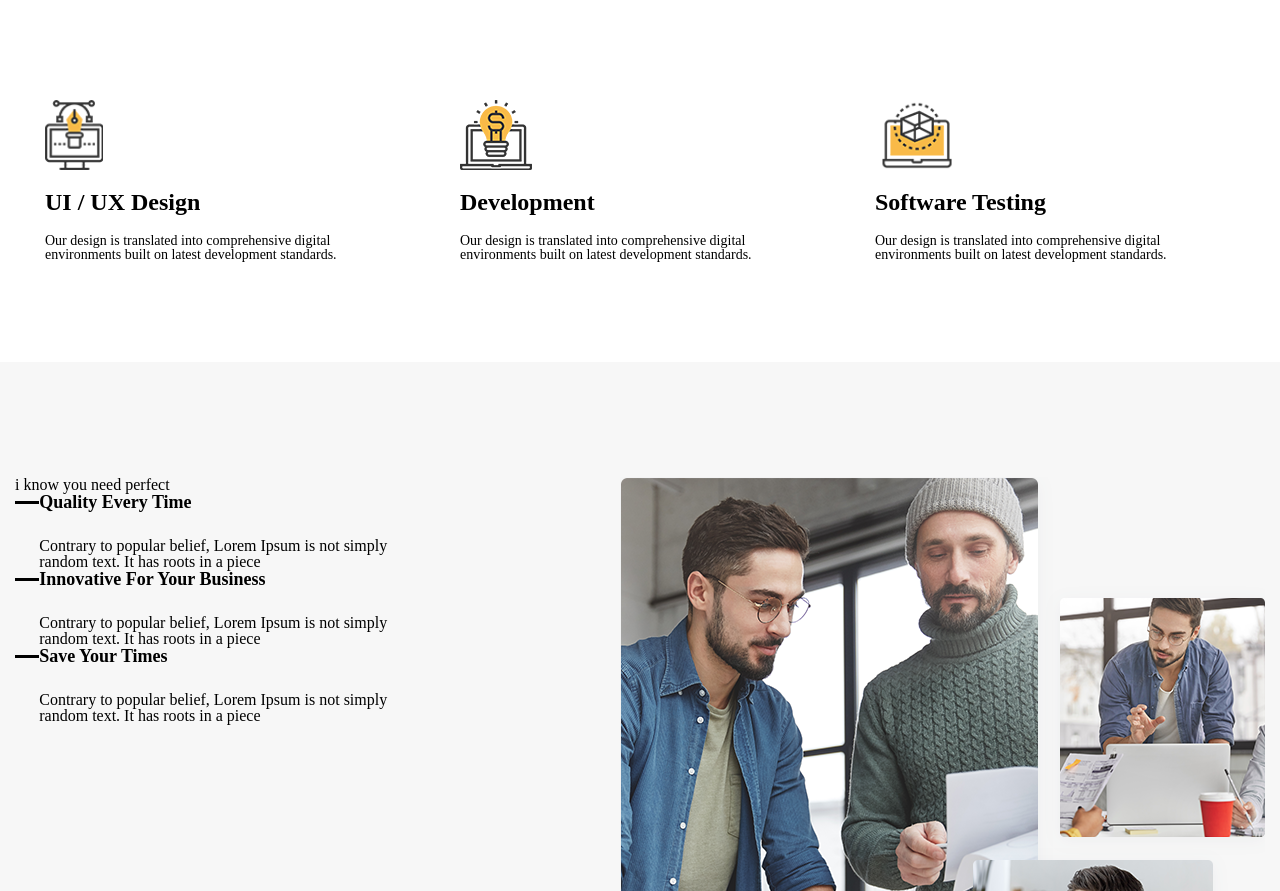
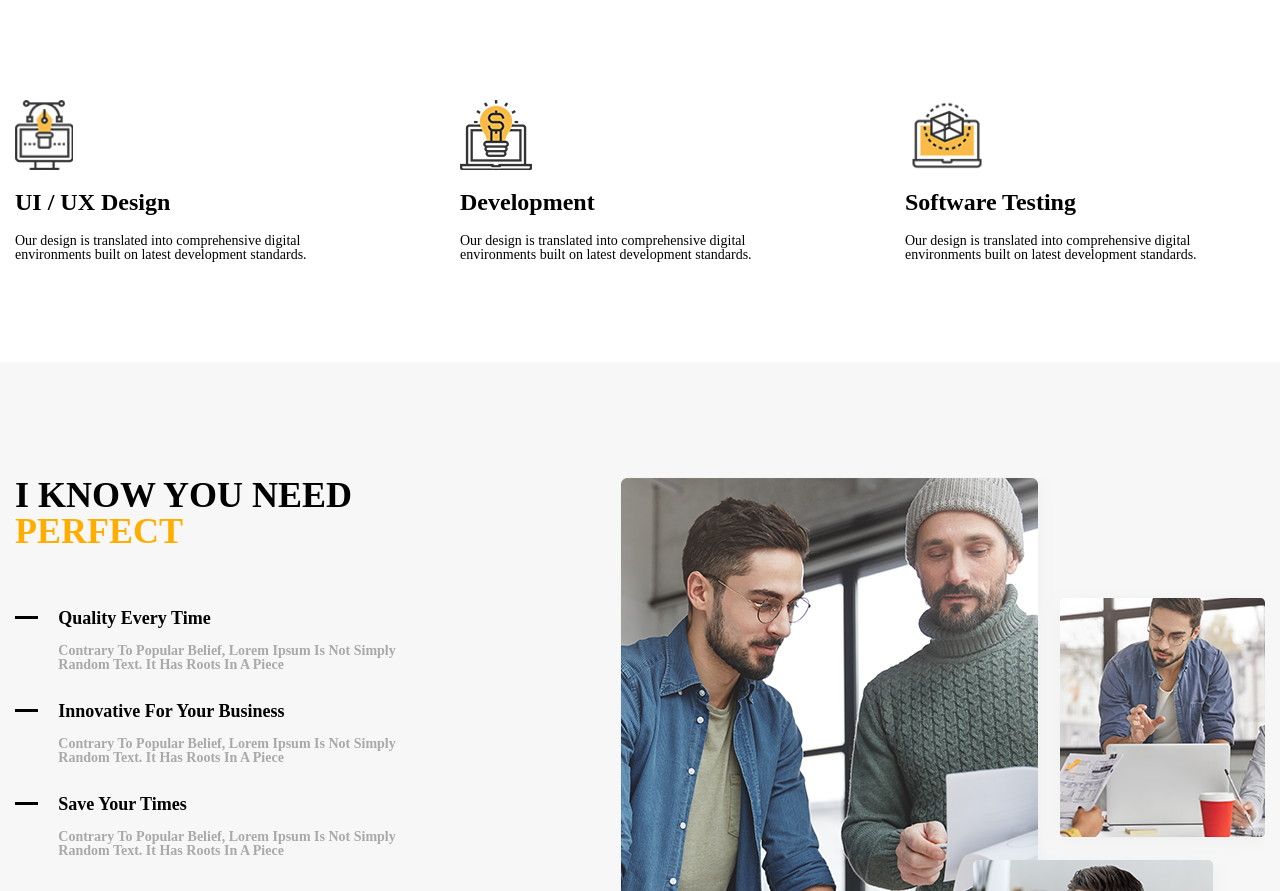
Before and after one commit to Sunrise-1337/Project-27.03, a plain HTML site: page index.html in a window 1280 px wide. Shown: the top 891 px of the page. Drawn offline with Linux system fonts and the light colour scheme.

Commit message:
Commit 4

```diff
--- a/css/style.css
+++ b/css/style.css
@@ -41,7 +41,7 @@ h1, h2, h3, h4, h5, h6, p{
 
 .section-2__org{
     display: flex;
-    justify-content: center;
+    justify-content: space-between;
     gap: 55px;
     flex-wrap: wrap;
     padding-top: 100px;
@@ -95,12 +95,24 @@ h1, h2, h3, h4, h5, h6, p{
     width: 37px;
     background-color: black;
     position: relative;
-    top: 8px;
+    top: 7px;
 }
 
 .section-3__topic{
     display: flex;
+    gap: 20px;
+}
 
+.section-3__header{
+    font-weight: bold;
+    font-size: 36px;
+    color: black;
+    margin-bottom: 60px;
+    text-transform: uppercase;
+}
+
+.section-3__header--span{
+    color: #ffae00;
 }
 
 .section-3__text{
@@ -111,10 +123,14 @@ h1, h2, h3, h4, h5, h6, p{
     font-weight: bold;
     font-size: 18px;
     color: black;
-    margin-bottom: 27px;
+    margin-bottom: 17px;
     text-transform: capitalize;
 }
 
 .section-3__topic-para{
-
+    font-weight: bold;
+    font-size: 14px;
+    color: darkgray;
+    margin-bottom: 30px;
+    text-transform: capitalize;
 }
```
